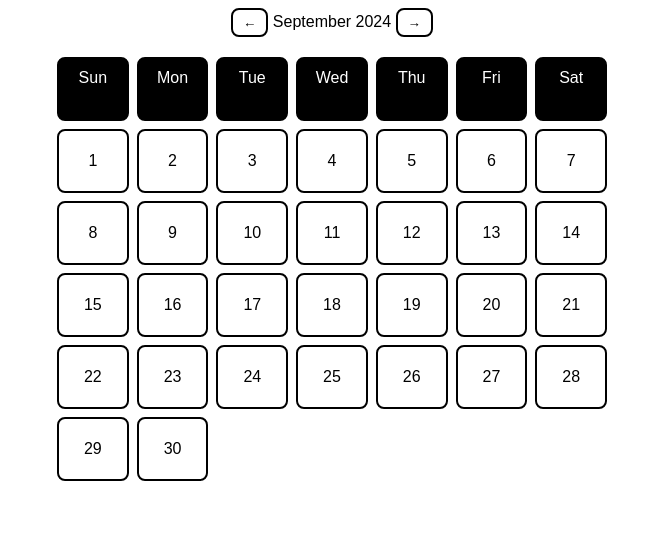
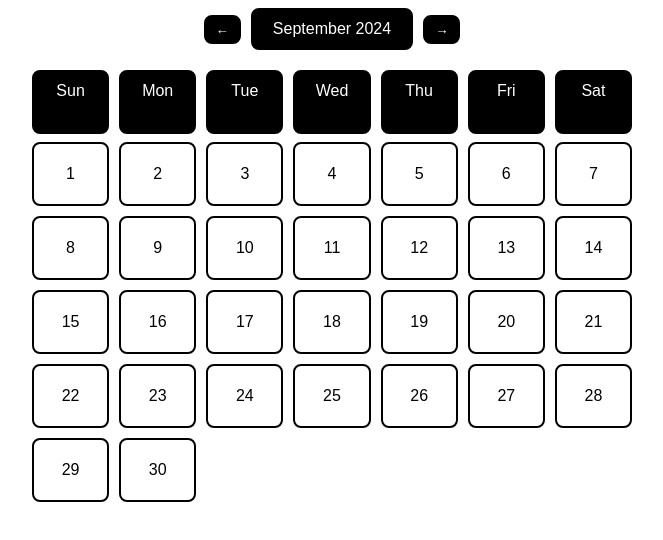
Before and after one commit to Towstey/towstey.github.io, a plain HTML site: page index.html in a window 1280 px wide. Shown: the whole page, without its empty margins (308-971 px from the left). Drawn offline with Linux system fonts and the light colour scheme.

Commit message:
Update index.html

```diff
--- a/index.html
+++ b/index.html
@@ -11,40 +11,66 @@
             color: black;
         }
         .calendar {
-            width: 90%; /* Slightly smaller calendar */
-            max-width: 550px; /* Slightly smaller max width */
+            width: 95%; /* Slightly wider */
+            max-width: 600px; /* Increased width */
             margin: 0 auto;
             display: grid;
             grid-template-columns: repeat(7, 1fr);
-            gap: 8px; /* Reduce gap to make everything a bit tighter */
+            gap: 10px;
         }
         .calendar-header {
             text-align: center;
             margin-bottom: 20px;
+            display: flex;
+            justify-content: center;
+            align-items: center;
+        }
+        .month-indicator {
+            background-color: black; /* Inverted color */
+            color: white;
+            padding: 10px 20px;
+            border: 2px solid black;
+            border-radius: 8px;
+            margin: 0 10px;
         }
         .day, .empty-day {
             padding: 10px;
-            border: 2px solid black; /* Black borders for day boxes */
+            border: 2px solid black;
             border-radius: 8px;
             text-align: center;
             cursor: pointer;
             background-color: white;
             color: black;
-            min-height: 40px; /* Reduced height to remove empty space under numbers */
-            line-height: 40px; /* Align text vertically to remove space */
+            min-height: 40px;
+            line-height: 40px;
         }
         .day:hover {
             background-color: #f0f0f0;
         }
         .day-indicator {
             padding: 10px;
-            border: 2px solid black; /* Black borders for day indicators */
+            border: 2px solid black;
             border-radius: 8px;
             text-align: center;
-            background-color: black; /* Black background for indicators */
-            color: white; /* White text for indicators */
+            background-color: black;
+            color: white;
             min-height: 40px;
-            margin-bottom: 8px; /* Restoring margin under the day indicators */
+            margin-bottom: 8px;
+        }
+        .event {
+            background-color: black;
+            color: white;
+            height: 5px; /* Slim black rectangle initially */
+            transition: all 0.3s ease; /* Smooth transition */
+            overflow: hidden;
+            border-radius: 4px;
+            margin-top: 5px;
+            font-size: 12px;
+            line-height: normal;
+        }
+        .event:hover {
+            height: auto; /* Expands to show the full event */
+            padding: 5px;
         }
         .modal {
             display: none;
@@ -81,22 +107,16 @@
             display: flex;
             flex-direction: column;
         }
-        .event {
-            background-color: #007bff;
+        .arrow-button {
+            background-color: black; /* Inverted colors */
             color: white;
-            padding: 5px;
-            margin-top: 5px;
-            font-size: 12px;
-        }
-        .arrow-button {
-            background-color: transparent;
-            border: 2px solid black; /* Black border for the arrow buttons */
+            border: 2px solid black;
             padding: 5px 10px;
             border-radius: 8px;
             cursor: pointer;
         }
         .arrow-button:hover {
-            background-color: #f0f0f0;
+            background-color: white;
             color: black;
         }
     </style>
@@ -105,7 +125,7 @@
 
 <div class="calendar-header">
     <button class="arrow-button" onclick="prevMonth()">&#8592;</button>
-    <span id="current-month"></span>
+    <span class="month-indicator" id="current-month"></span>
     <button class="arrow-button" onclick="nextMonth()">&#8594;</button>
 </div>
 
```
